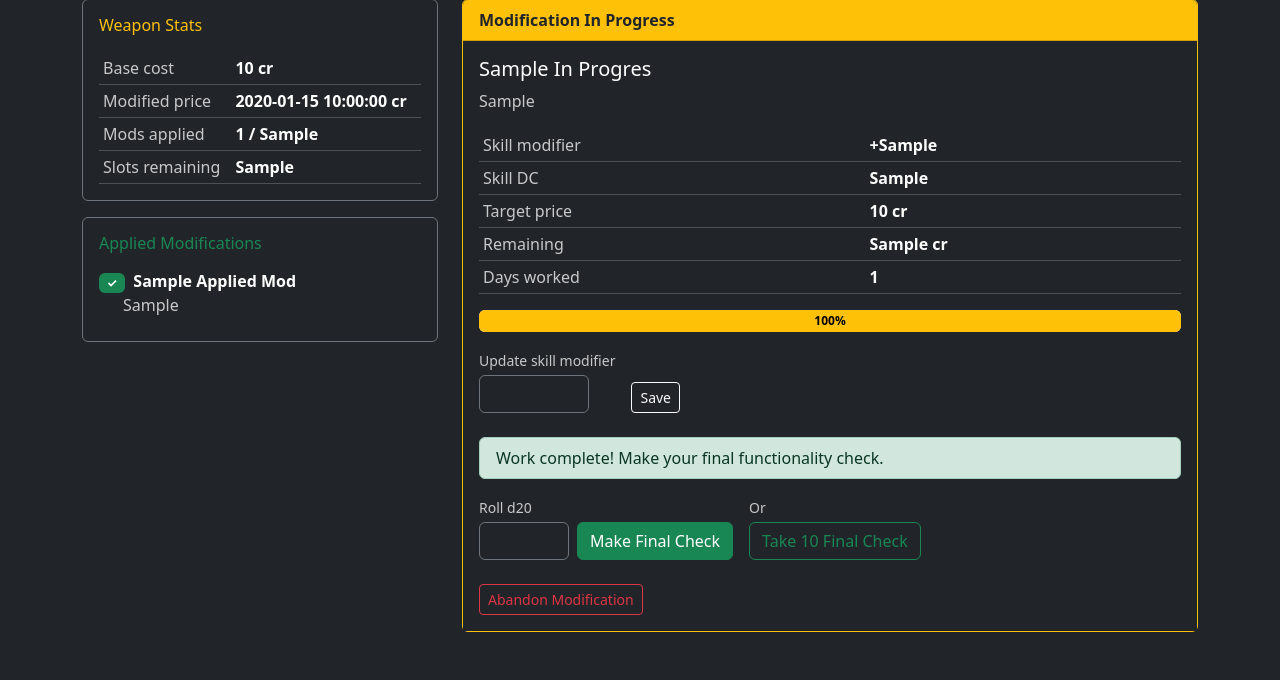
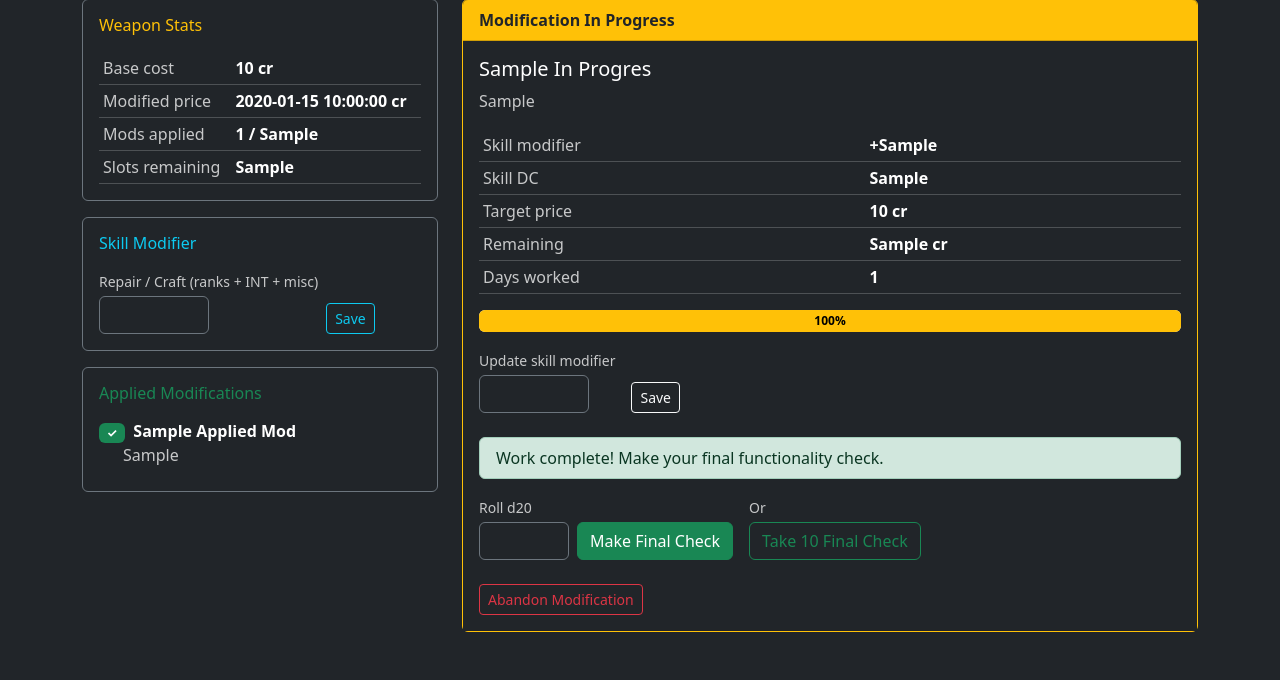
Before and after one commit to KnoxvilleBuckeye/SWd20WeaponMods, a Flask app: template templates/weapon_detail.html in a window 1280 px wide. Shown: the part 171-851 px from the top of the page. Run offline with Flask 3, Linux system fonts and the light colour scheme; the template is opened without the code that fills it: most values are stand-ins (such as "Sample title", 1, 10 or a date in 2020).

Commit message:
Add skill modifier functionality and roll history tracking for weapons

```diff
--- a/app.py
+++ b/app.py
@@ -49,6 +49,7 @@ class DBWeapon(db.Model):
     weapon_type = db.Column(db.String(50), nullable=False)
     base_cost = db.Column(db.Integer, nullable=False)
     personalized = db.Column(db.Boolean, default=False)
+    skill_modifier = db.Column(db.Integer, default=0, nullable=False, server_default="0")
     created_at = db.Column(db.DateTime, default=_utcnow)
 
     applied_mods = db.relationship(
@@ -112,6 +113,24 @@ class DBInProgressMod(db.Model):
     started_at = db.Column(db.DateTime, default=_utcnow)
 
 
+class DBRollHistory(db.Model):
+    __tablename__ = "roll_history"
+    id = db.Column(db.Integer, primary_key=True)
+    weapon_id = db.Column(db.Integer, db.ForeignKey("weapon.id"), nullable=False)
+    mod_name = db.Column(db.String(50), nullable=False)
+    day_number = db.Column(db.Integer, nullable=True)   # None for final check
+    d20_roll = db.Column(db.Integer, nullable=False)
+    skill_modifier = db.Column(db.Integer, nullable=False)
+    situational_bonus = db.Column(db.Integer, nullable=False)
+    total_check = db.Column(db.Integer, nullable=False)
+    dc = db.Column(db.Integer, nullable=False)
+    met_dc = db.Column(db.Boolean, nullable=False)
+    credits_earned = db.Column(db.Integer, default=0)
+    remaining_after = db.Column(db.Integer, nullable=True)
+    is_final = db.Column(db.Boolean, default=False)
+    rolled_at = db.Column(db.DateTime, default=_utcnow)
+
+
 # ---------------------------------------------------------------------------
 # Routes
 # ---------------------------------------------------------------------------
@@ -143,6 +162,15 @@ def weapon_detail(weapon_id):
     weapon = db.get_or_404(DBWeapon, weapon_id)
     rules_weapon = weapon.to_rules_weapon()
     available_mods = [m for m in Mod if rules_weapon.can_apply(m)[0]]
+
+    all_rolls = (DBRollHistory.query
+                 .filter_by(weapon_id=weapon_id)
+                 .order_by(DBRollHistory.rolled_at)
+                 .all())
+    roll_history: dict[str, list] = {}
+    for r in all_rolls:
+        roll_history.setdefault(r.mod_name, []).append(r)
+
     return render_template(
         "weapon_detail.html",
         weapon=weapon,
@@ -150,6 +178,7 @@ def weapon_detail(weapon_id):
         mod_stat_changes=MOD_STAT_CHANGES,
         Mod=Mod,
         ONCE_PER_WEAPON=ONCE_PER_WEAPON,
+        roll_history=roll_history,
     )
 
 
@@ -202,6 +231,19 @@ def start_mod(weapon_id):
 
 
 
+@app.route("/weapon/<int:weapon_id>/skill", methods=["POST"])
+def update_weapon_skill(weapon_id):
+    weapon = db.get_or_404(DBWeapon, weapon_id)
+    new_modifier = int(request.form["skill_modifier"])
+    old_modifier = weapon.skill_modifier
+    weapon.skill_modifier = new_modifier
+    if weapon.in_progress:
+        weapon.in_progress.skill_modifier = new_modifier  # type: ignore[union-attr]
+    db.session.commit()
+    flash(f"Skill modifier updated from +{old_modifier} to +{new_modifier}.")
+    return redirect(url_for("weapon_detail", weapon_id=weapon_id))
+
+
 @app.route("/weapon/<int:weapon_id>/mod/skill", methods=["POST"])
 def update_skill(weapon_id):
     weapon = db.get_or_404(DBWeapon, weapon_id)
@@ -212,6 +254,7 @@ def update_skill(weapon_id):
     new_modifier = int(request.form["skill_modifier"])
     old_modifier = ip.skill_modifier
     ip.skill_modifier = new_modifier
+    weapon.skill_modifier = new_modifier
     db.session.commit()
     flash(f"Skill modifier updated from +{old_modifier} to +{new_modifier}.")
     return redirect(url_for("weapon_detail", weapon_id=weapon_id))
@@ -230,7 +273,9 @@ def roll_day(weapon_id):
     met, check_result, progress = resolve_one_day(d20, ip.skill_modifier, ip.dc, situational)
 
     ip.day_count += 1
+    credits_earned = 0
     if met:
+        credits_earned = min(progress, ip.remaining_credits)
         ip.remaining_credits = max(0, ip.remaining_credits - progress)
         if ip.remaining_credits == 0:
             flash(f"Day {ip.day_count}: check {check_result}, progress {progress} cr — work complete! Make your final check.")
@@ -239,6 +284,20 @@ def roll_day(weapon_id):
     else:
         flash(f"Day {ip.day_count}: check {check_result} failed DC {ip.dc}. No progress today.")
 
+    db.session.add(DBRollHistory(
+        weapon_id=weapon_id,
+        mod_name=ip.mod_name,
+        day_number=ip.day_count,
+        d20_roll=d20,
+        skill_modifier=ip.skill_modifier,
+        situational_bonus=situational,
+        total_check=check_result,
+        dc=ip.dc,
+        met_dc=met,
+        credits_earned=credits_earned,
+        remaining_after=ip.remaining_credits,
+        is_final=False,
+    ))
     db.session.commit()
     return redirect(url_for("weapon_detail", weapon_id=weapon_id))
 
@@ -259,7 +318,22 @@ def final_check(weapon_id):
     check_result = d20 + ip.skill_modifier + situational
     mod_name = ip.mod_name
     dc = ip.dc
+    skill_modifier = ip.skill_modifier
 
+    db.session.add(DBRollHistory(
+        weapon_id=weapon_id,
+        mod_name=mod_name,
+        day_number=None,
+        d20_roll=d20,
+        skill_modifier=skill_modifier,
+        situational_bonus=situational,
+        total_check=check_result,
+        dc=dc,
+        met_dc=(check_result >= dc),
+        credits_earned=0,
+        remaining_after=None,
+        is_final=True,
+    ))
     db.session.delete(ip)
     if check_result >= dc:
         db.session.add(DBAppliedMod(weapon_id=weapon.id, mod_name=mod_name))
--- a/templates/start_mod.html
+++ b/templates/start_mod.html
@@ -19,7 +19,8 @@
 
   <div class="mb-3">
     <label class="form-label">Skill Modifier <span class="text-muted">(ranks + INT + misc)</span></label>
-    <input type="number" name="skill_modifier" class="form-control bg-dark text-light border-secondary"
+    <input type="number" name="skill_modifier" value="{{ weapon.skill_modifier }}"
+           class="form-control bg-dark text-light border-secondary"
            style="max-width: 120px" required>
   </div>
 
--- a/templates/weapon_detail.html
+++ b/templates/weapon_detail.html
@@ -33,16 +33,73 @@
       </div>
     </div>
 
+    <div class="card bg-dark border border-secondary mb-3">
+      <div class="card-body">
+        <h6 class="card-title text-info mb-3">Skill Modifier</h6>
+        <form method="POST" action="{{ url_for('update_weapon_skill', weapon_id=weapon.id) }}"
+              class="d-flex align-items-end gap-2">
+          <div>
+            <label class="form-label mb-1 small text-white opacity-75">Repair / Craft (ranks + INT + misc)</label>
+            <input type="number" name="skill_modifier" value="{{ weapon.skill_modifier }}"
+                   class="form-control bg-dark text-white border-secondary" style="width: 110px" required>
+          </div>
+          <button class="btn btn-outline-info btn-sm">Save</button>
+        </form>
+      </div>
+    </div>
+
     {% if weapon.applied_mods %}
     <div class="card bg-dark border border-secondary mb-3">
       <div class="card-body">
         <h6 class="card-title text-success mb-3">Applied Modifications</h6>
         <ul class="list-unstyled mb-0">
           {% for m in weapon.applied_mods %}
+          {% set m_rolls = roll_history.get(m.mod_name, []) %}
           <li class="mb-2">
             <span class="badge bg-success me-1">✓</span>
             <span class="text-white fw-semibold">{{ m.mod_name.replace('_', ' ').title() }}</span><br>
             <span class="text-white opacity-75 ms-4">{{ mod_stat_changes[Mod(m.mod_name)] }}</span>
+            {% if m_rolls %}
+            <div class="ms-4 mt-1">
+              <a class="text-white opacity-50 small" data-bs-toggle="collapse"
+                 href="#rolls-{{ m.id }}" style="cursor:pointer; font-size:0.78rem;">
+                {{ m_rolls|length }} roll{{ 's' if m_rolls|length != 1 }} ▾
+              </a>
+              <div class="collapse" id="rolls-{{ m.id }}">
+                <table class="table table-dark table-sm table-bordered mt-1 mb-0" style="font-size:0.78rem;">
+                  <thead>
+                    <tr>
+                      <th class="text-white opacity-75">Day</th>
+                      <th class="text-white opacity-75">d20</th>
+                      <th class="text-white opacity-75">Total</th>
+                      <th class="text-white opacity-75">DC</th>
+                      <th class="text-white opacity-75">Result</th>
+                      <th class="text-white opacity-75">Earned</th>
+                    </tr>
+                  </thead>
+                  <tbody>
+                    {% for r in m_rolls %}
+                    <tr>
+                      <td>{% if r.is_final %}<em>Final</em>{% else %}{{ r.day_number }}{% endif %}</td>
+                      <td>{{ r.d20_roll }}</td>
+                      <td class="fw-semibold">{{ r.total_check }}</td>
+                      <td>{{ r.dc }}</td>
+                      <td>
+                        {% if r.is_final %}
+                          {% if r.met_dc %}<span class="text-success">Success</span>
+                          {% elif r.total_check >= r.dc - 4 %}<span class="text-warning">Failed</span>
+                          {% else %}<span class="text-danger">Damaged</span>{% endif %}
+                        {% elif r.met_dc %}<span class="text-success">Pass</span>
+                        {% else %}<span class="text-danger">Fail</span>{% endif %}
+                      </td>
+                      <td>{% if r.credits_earned %}{{ r.credits_earned }} cr{% else %}—{% endif %}</td>
+                    </tr>
+                    {% endfor %}
+                  </tbody>
+                </table>
+              </div>
+            </div>
+            {% endif %}
           </li>
           {% endfor %}
         </ul>
@@ -97,6 +154,50 @@
             {{ pct }}%
           </div>
         </div>
+
+        {% set rolls = roll_history.get(ip.mod_name, []) %}
+        {% if rolls %}
+        <h6 class="text-white mb-2">Roll History</h6>
+        <div class="table-responsive mb-3">
+          <table class="table table-dark table-sm table-bordered mb-0" style="font-size: 0.82rem;">
+            <thead>
+              <tr>
+                <th class="text-white opacity-75">Day</th>
+                <th class="text-white opacity-75">d20</th>
+                <th class="text-white opacity-75">Mod</th>
+                <th class="text-white opacity-75">Sit.</th>
+                <th class="text-white opacity-75">Total</th>
+                <th class="text-white opacity-75">DC</th>
+                <th class="text-white opacity-75">Result</th>
+                <th class="text-white opacity-75">Earned</th>
+                <th class="text-white opacity-75">Remaining</th>
+              </tr>
+            </thead>
+            <tbody>
+              {% for r in rolls %}
+              <tr>
+                <td>{% if r.is_final %}<em>Final</em>{% else %}{{ r.day_number }}{% endif %}</td>
+                <td>{{ r.d20_roll }}</td>
+                <td>{{ '%+d' % r.skill_modifier }}</td>
+                <td>{{ '%+d' % r.situational_bonus if r.situational_bonus != 0 else '—' }}</td>
+                <td class="fw-semibold">{{ r.total_check }}</td>
+                <td>{{ r.dc }}</td>
+                <td>
+                  {% if r.is_final %}
+                    {% if r.met_dc %}<span class="text-success">Success</span>
+                    {% elif r.total_check >= r.dc - 4 %}<span class="text-warning">Failed</span>
+                    {% else %}<span class="text-danger">Damaged</span>{% endif %}
+                  {% elif r.met_dc %}<span class="text-success">Pass</span>
+                  {% else %}<span class="text-danger">Fail</span>{% endif %}
+                </td>
+                <td>{% if r.credits_earned %}{{ r.credits_earned }} cr{% else %}—{% endif %}</td>
+                <td>{% if r.remaining_after is not none %}{{ r.remaining_after }} cr{% else %}—{% endif %}</td>
+              </tr>
+              {% endfor %}
+            </tbody>
+          </table>
+        </div>
+        {% endif %}
 
         <form method="POST" action="{{ url_for('update_skill', weapon_id=weapon.id) }}"
               class="d-flex align-items-end gap-3 mb-4">
```
